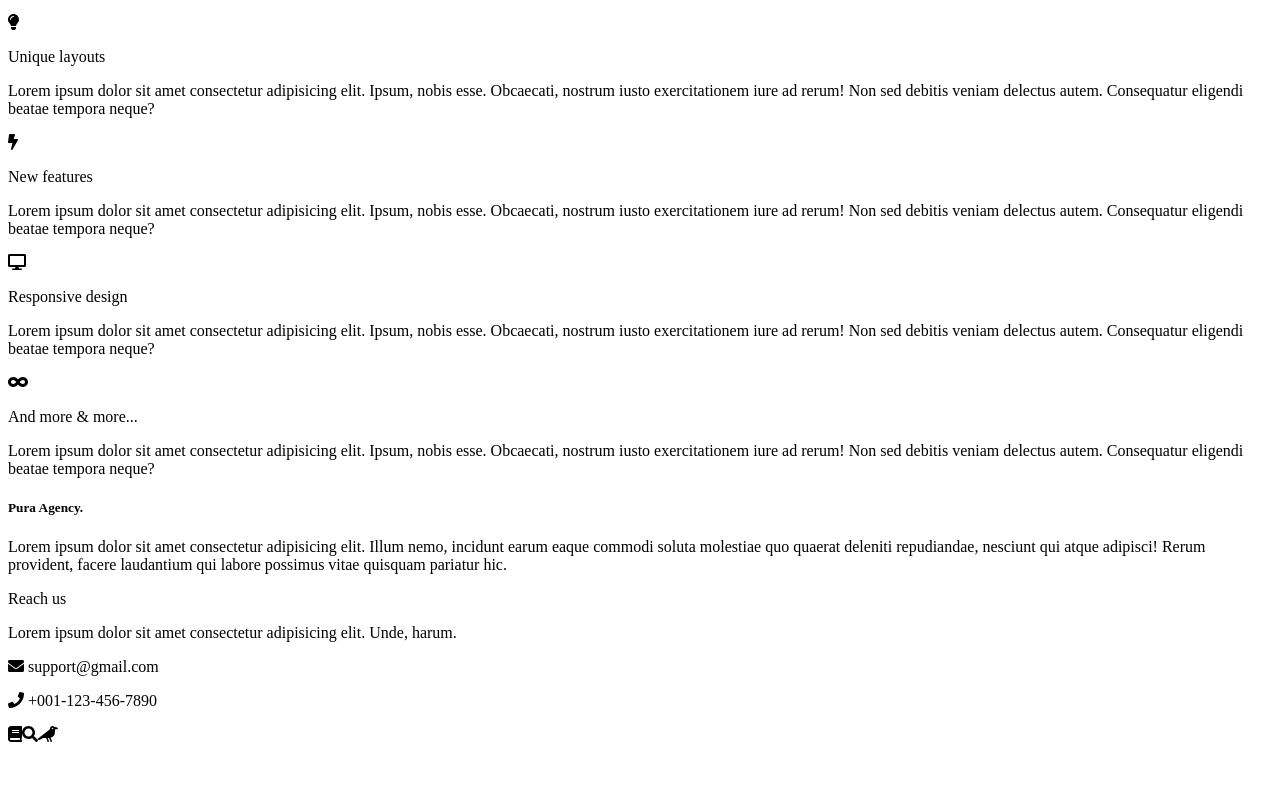
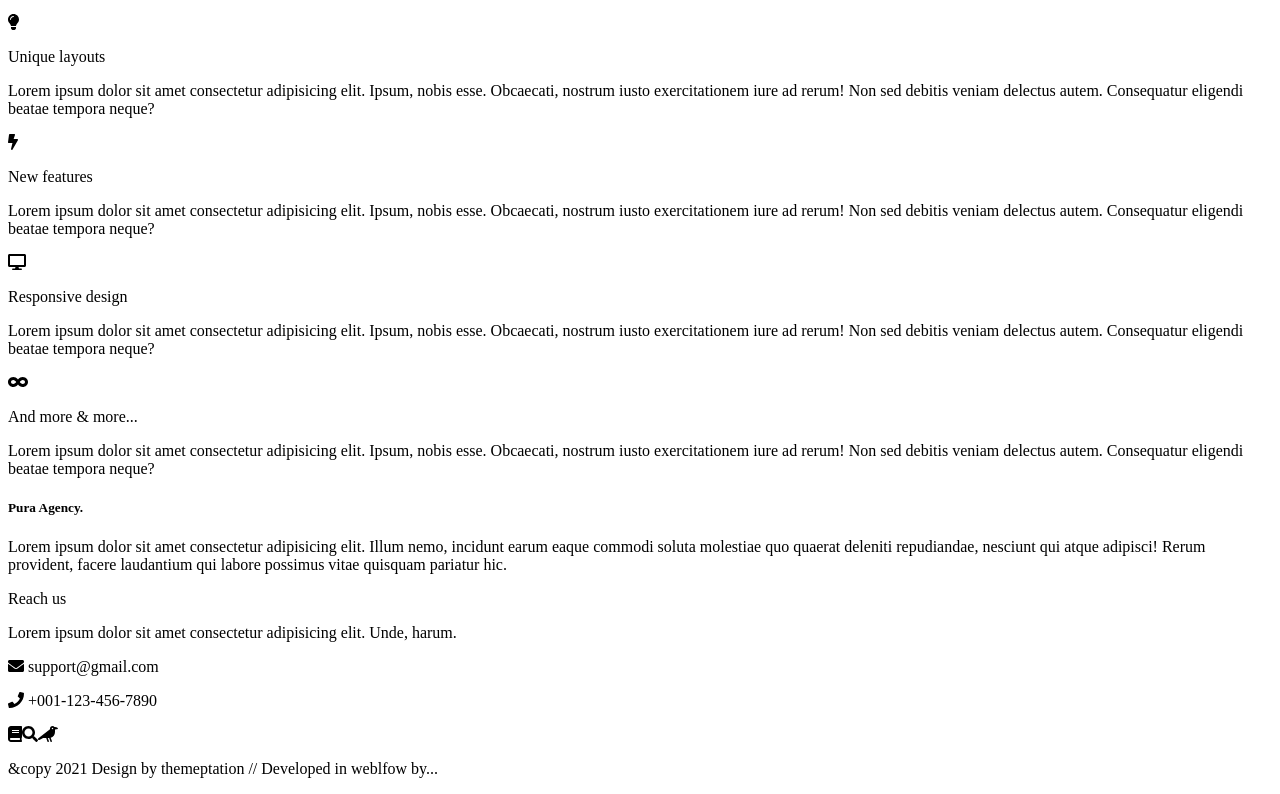
Before and after one commit to cooperama/puraland-clone, a React (Create React App) app: page / in a window 1280 px wide. Shown: the part 2925-3719 px from the top of the page. Before the commit the page ends 3677 px from the top, so only its background shows below. Built offline with nearby package versions, Linux system fonts and the light colour scheme.

Commit message:
Adds Footer component

```diff
--- a/src/App.js
+++ b/src/App.js
@@ -5,6 +5,7 @@
 import Services from "./pages/Services";
 import Contact from "./pages/Contact";
 import Navbar from "./components/Navbar";
+import Footer from "./components/Footer";
 
 function App() {
   return (
@@ -15,6 +16,7 @@
       <Team />
       <Services />
       <Contact />
+      <Footer />
     </div>
   );
 }
--- a/src/components/Footer.js
+++ b/src/components/Footer.js
@@ -0,0 +1,9 @@
+import React from "react";
+
+export default function Footer() {
+  return (
+    <footer>
+      <p>&copy 2021 Design by themeptation // Developed in weblfow by...</p>
+    </footer>
+  );
+}
```
Also changed, not shown: 1 other file (tests, documents, lock files or other folders).
